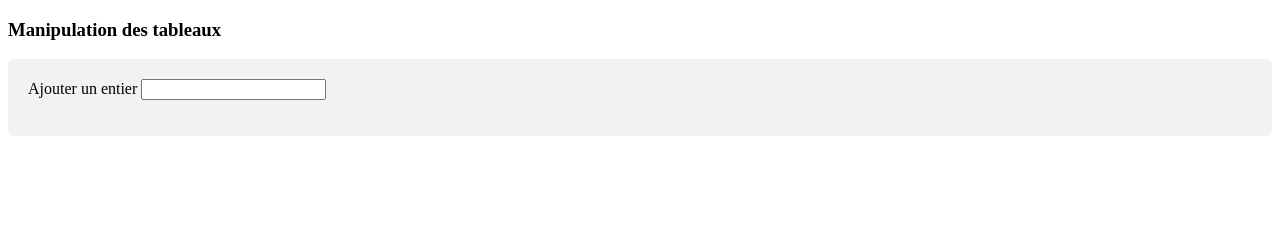
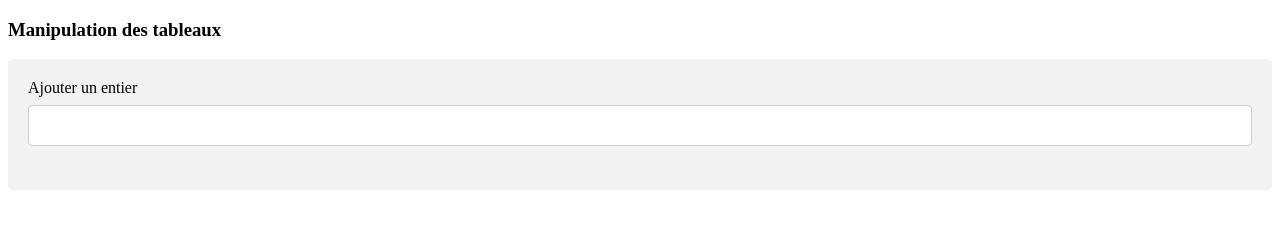
Before and after one commit to hatembellaaj/tp-Javascript, a plain HTML site: page array.html in a window 1280 px wide. Drawn offline with Linux system fonts and the light colour scheme.

Commit message:
fixing style for array

```diff
--- a/array.html
+++ b/array.html
@@ -2,7 +2,7 @@
 <html>
     <head>
 <style>
-input[type=text], select {
+input[type=number], select {
   width: 100%;
   padding: 12px 20px;
   margin: 8px 0;
```
